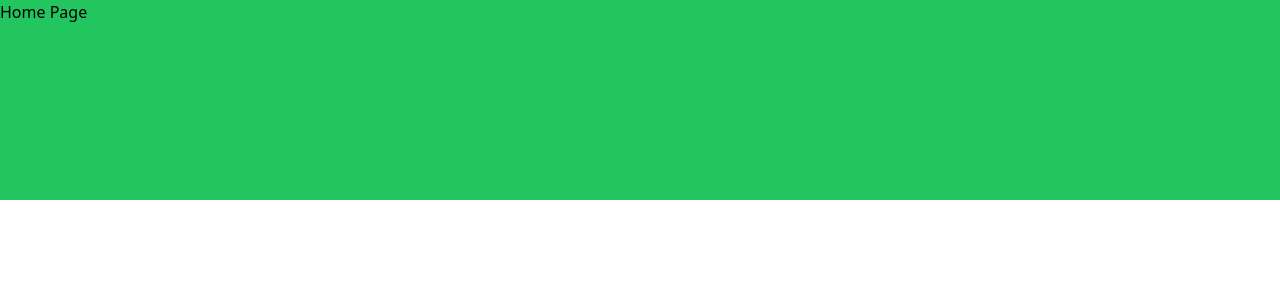
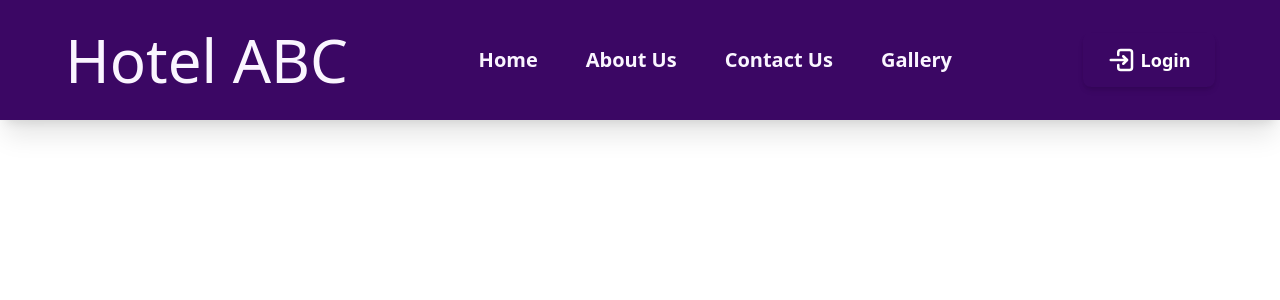
Before and after one commit to Dewruwan95/hotel-booking-frontend, a React (Vite) app: page / in a window 1280 px wide. Shown: the top 300 px of the page. Built offline with nearby package versions, Linux system fonts and the light colour scheme.

Commit message:
completed login sign up popup navigation

```diff
--- a/src/components/clientHeader/Header.jsx
+++ b/src/components/clientHeader/Header.jsx
@@ -1,15 +1,39 @@
+import { TbLogin2 } from "react-icons/tb";
 import MenuList from "./MenuList";
+import { useState } from "react";
+import LoginSignUpPopup from "../userLoginAndRegister/LoginSignUpPopup";
 
 function Header() {
+  const [isLoginClicked, setIsLoginClicked] = useState(false);
+
+  // Function to close the popup
+  function handleClosePopup() {
+    setIsLoginClicked(false);
+  }
+
   return (
     <div>
       <header className=" w-full bg-purple-950 h-[120px] flex items-center justify-around shadow-xl">
         <span className="text-[60px] text-purple-50">Hotel ABC</span>
         <MenuList />
-        <button className="px-6 py-3 bg-purple-700 text-white text-lg font-semibold rounded-lg shadow-md hover:bg-purple-800 hover:shadow-lg transition duration-300 ease-in-out">
-          Register
+        <button
+          className="px-6 py-3  text-white text-lg font-semibold rounded-lg shadow-md
+        hover:text-purple-300 transition duration-300 ease-in-out
+        flex items-center"
+          onClick={() => {
+            setIsLoginClicked(true);
+          }}
+        >
+          <TbLogin2 className="text-[30px] mr-1" />
+          Login
         </button>
       </header>
+
+      {isLoginClicked && (
+        <div>
+          <LoginSignUpPopup onClose={handleClosePopup} />
+        </div>
+      )}
     </div>
   );
 }
--- a/src/components/userLoginAndRegister/LoginSignUpPopup.jsx
+++ b/src/components/userLoginAndRegister/LoginSignUpPopup.jsx
@@ -3,13 +3,13 @@ import UserRegistration from "./UserRegistration";
 import UserLogin from "./UserLogin";
 import { useState } from "react";
 
-function LoginSignUpPopup() {
+function LoginSignUpPopup({ onClose }) {
   const [userStatus, setUserStatus] = useState("login");
 
   return (
     <>
       {/*  background */}
-      <div className="h-[100vh] w-full flex justify-center items-center bg-[#00000066]">
+      <div className="fixed top-0 left-0 w-full h-full flex justify-center items-center bg-black bg-opacity-50 z-50">
         {/* component background */}
         <div className="w-[950px] h-[650px] bg-purple-50 rounded-lg relative">
           {/* close button */}
@@ -18,7 +18,7 @@ function LoginSignUpPopup() {
               className="h-[40px] w-[40px] absolute bg-purple-50 rounded-full right-[-20px] top-[-20px]
             flex justify-center items-center
             "
-              onClick={() => {}}
+              onClick={onClose}
             >
               <IoMdCloseCircleOutline className="text-[40px] text-purple-950 hover:text-purple-600" />
             </button>
--- a/src/pages/clientPages/home/HomePage.jsx
+++ b/src/pages/clientPages/home/HomePage.jsx
@@ -1,8 +1,10 @@
+import Header from "../../../components/clientHeader/Header";
+
 function HomePage() {
   return (
-    <div className="w-full h-[200px] bg-green-500">
-      <h1>Home Page</h1>
-    </div>
+    <>
+      <Header />
+    </>
   );
 }
 
```
